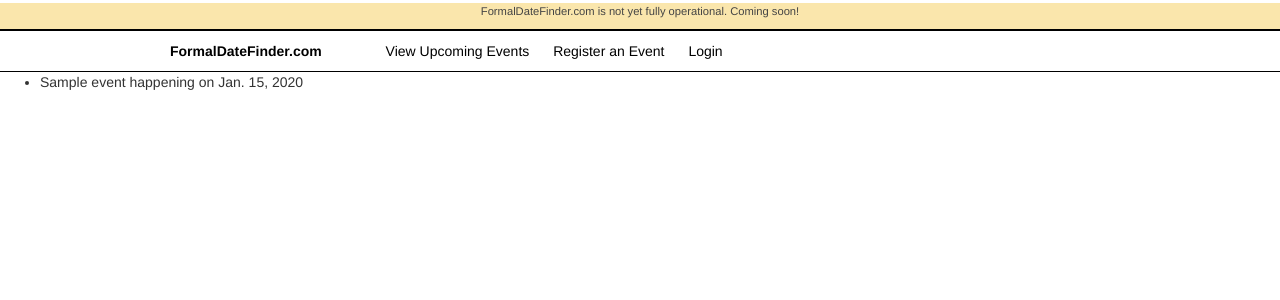
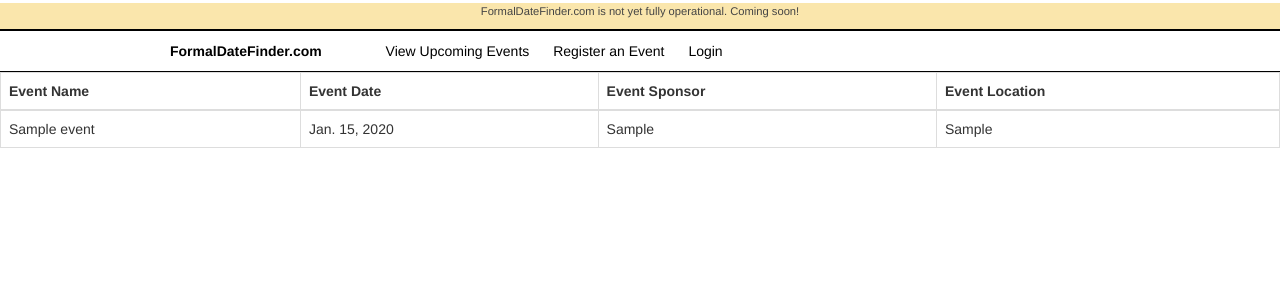
Before and after one commit to malea/formaldatefinder, a Django app: page /upcoming/ in a window 1280 px wide. Shown: the top 300 px of the page. Run offline with Django 3.2, Linux system fonts and the light colour scheme; tables that the repository leaves empty hold one stand-in row (values such as "Sample post"); some libraries are stand-ins or nearby versions.

Commit message:
tabularize events

```diff
--- a/templates/upcoming.html
+++ b/templates/upcoming.html
@@ -4,11 +4,20 @@
 {% block content %}
 
 {% if all_events %}
-<ul>
+<table class="table table-bordered">
+<thead>
+<tr><th>Event Name</th><th>Event Date</th>
+<th>Event Sponsor</th><th>Event Location</th></tr>
+</thead>
+
+<tbody>
+
   {% for e in all_events %}
-  <li> {{ e.event_name }} happening on {{ e.event_date }} </li>
+<tr><td>{{ e.event_name }}</td><td>{{ e.event_date }}</td>
+<td>{{ e.sponsor }}</td><td>{{ e.location }}</td></tr>
   {% endfor %}
-</ul>
+
+</tbody></table>
 
 {% else %}
 <p> Add some events and check back here! </p>
```
